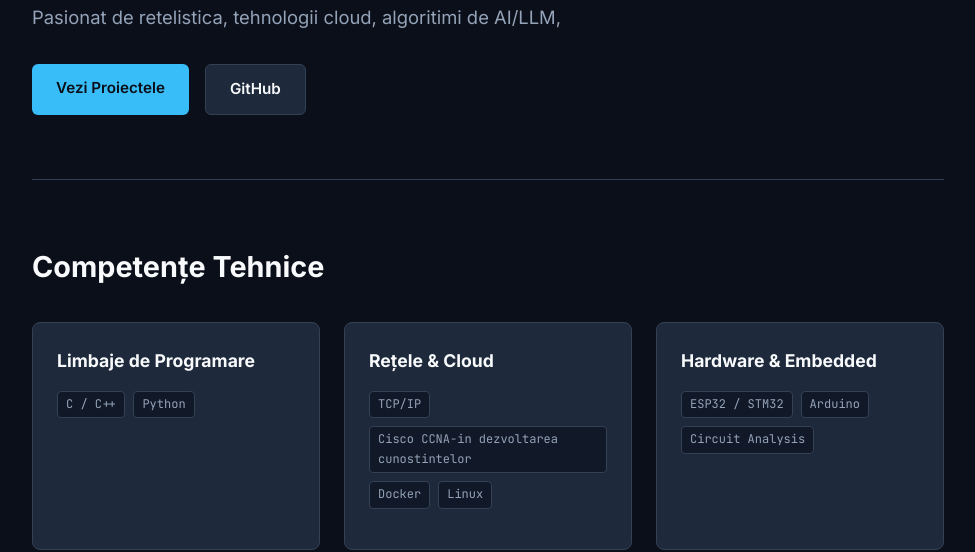
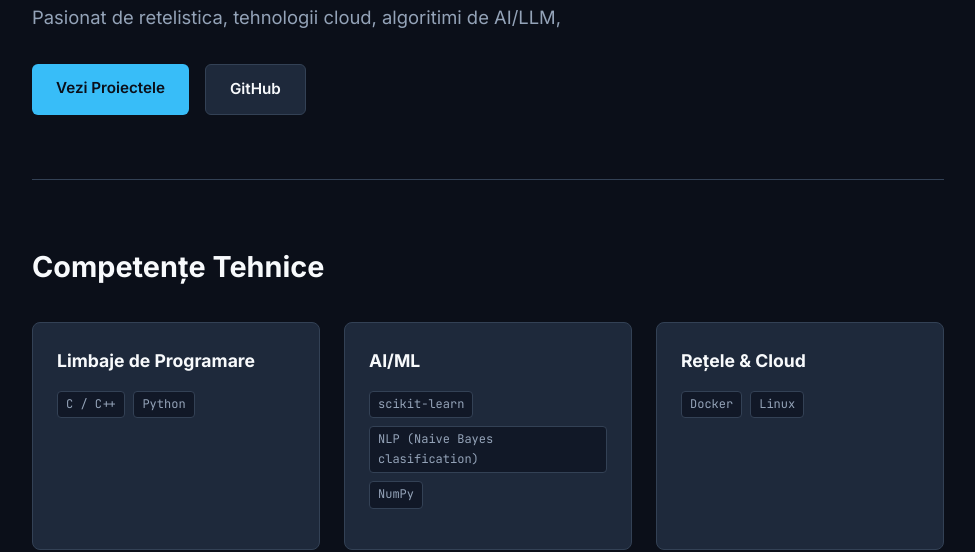
Before and after one commit to andreim10/andreim10.github.io, a plain HTML site: page index.html in a window 1280 px wide. Shown: the part 283-835 px from the top of the page, without its empty margins (152-1127 px from the left). Drawn offline with Linux system fonts and the light colour scheme.

Commit message:
Update cv and styles

```diff
--- a/index.html
+++ b/index.html
@@ -53,10 +53,16 @@
           </div>
         </div>
         <div class="skill-card">
+          <h3>AI/ML</h3>
+          <div class="tags">
+            <span class="tag">scikit-learn</span>
+            <span class="tag">NLP (Naive Bayes clasification) </span>
+            <span class="tag">NumPy</span>
+          </div>
+        </div>
+        <div class="skill-card">
           <h3>Rețele & Cloud</h3>
           <div class="tags">
-            <span class="tag">TCP/IP</span>
-            <span class="tag">Cisco CCNA-in dezvoltarea cunostintelor</span>
             <span class="tag">Docker</span>
             <span class="tag">Linux </span>
           </div>
```
